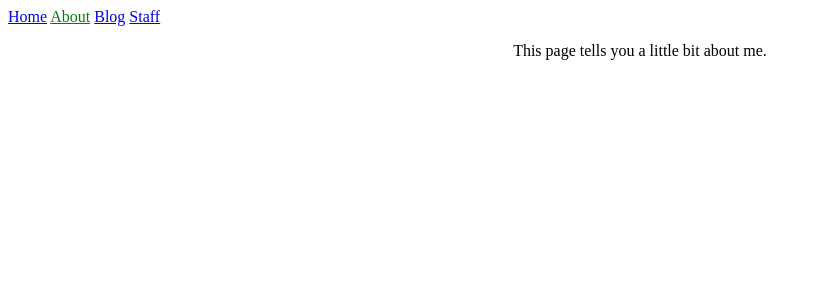
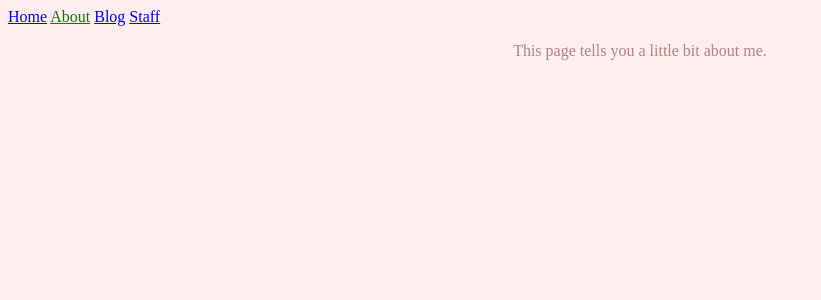
Before and after one commit to gusbmurphy/my-site, a Jekyll site: the page built from about.markdown, in a window 1280 px wide. Shown: the top 300 px of the page, without its empty margins (0-821 px from the left). Built offline with Jekyll 4.4.1, drawn with Linux system fonts in a browser that asks for light colours.

Commit message:
Change background and font color

```diff
--- a/_sass/main.scss
+++ b/_sass/main.scss
@@ -2,6 +2,8 @@ body {
   display: flex;
   flex-direction: column;
   justify-content: center;
+  background-color: #ffeef0;
+  color: #ad8483;
 }
 
 .current {
```
